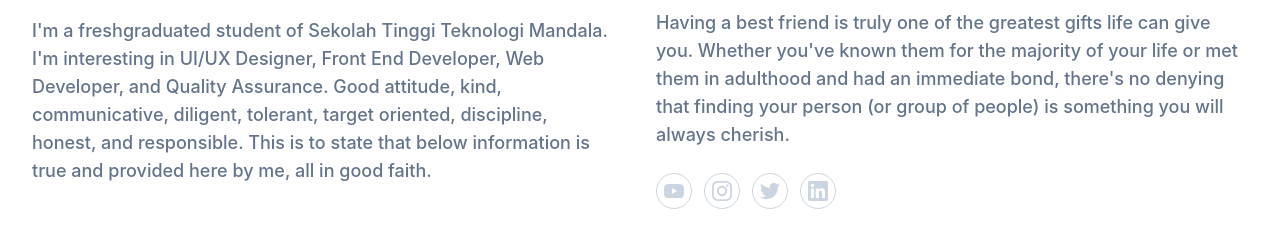
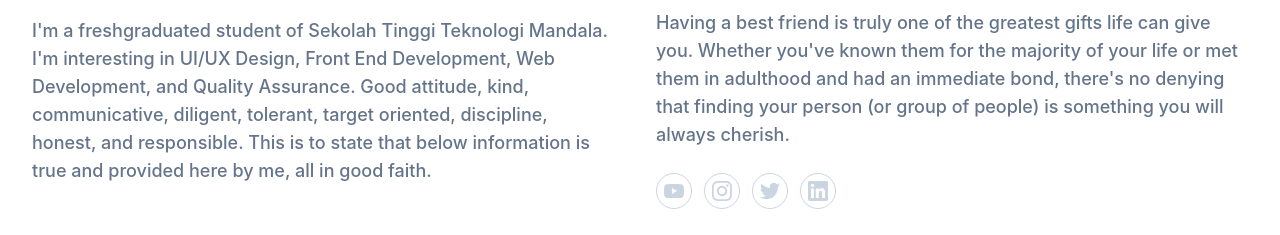
Before and after one commit to desiriawan/desi-portfolio.github.io, a website: page index.html in a window 1280 px wide. Shown: the part 707-942 px from the top of the page. Drawn offline with Linux system fonts and the light colour scheme.

Commit message:
Update index.html
update interesting

```diff
--- a/index.html
+++ b/index.html
@@ -109,7 +109,7 @@
           <div class="mb-10 w-full px-4 lg:w-1/2">
             <h2 class="mb-3 text-lg font-bold uppercase text-primary">About Me</h2>
             <h3 class="mb-5 max-w-md text-3xl font-bold text-dark dark:text-white lg:text-4xl">Introducing myself</h3>
-            <p class="max-w-xl text-base font-medium text-secondary lg:text-lg"> I'm a freshgraduated student of Sekolah Tinggi Teknologi Mandala. I'm interesting in UI/UX Designer, Front End Developer, Web Developer, and Quality Assurance. Good attitude, kind, communicative, diligent, tolerant, target
+            <p class="max-w-xl text-base font-medium text-secondary lg:text-lg"> I'm a freshgraduated student of Sekolah Tinggi Teknologi Mandala. I'm interesting in UI/UX Design, Front End Development, Web Development, and Quality Assurance. Good attitude, kind, communicative, diligent, tolerant, target
               oriented, discipline, honest, and responsible. This is to state that below information is true and provided here by me, all in good faith.</p>
           </div>
           <div class="w-full px-4 lg:w-1/2">
```
